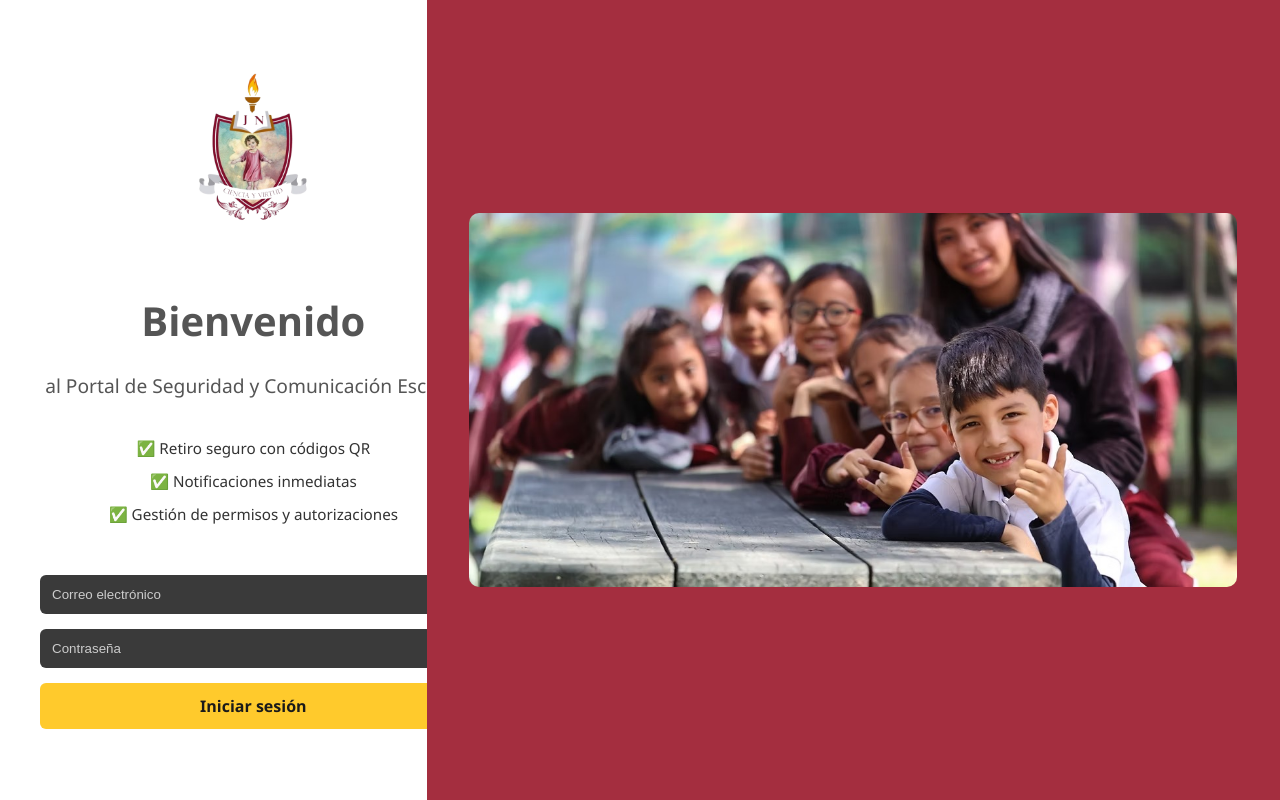
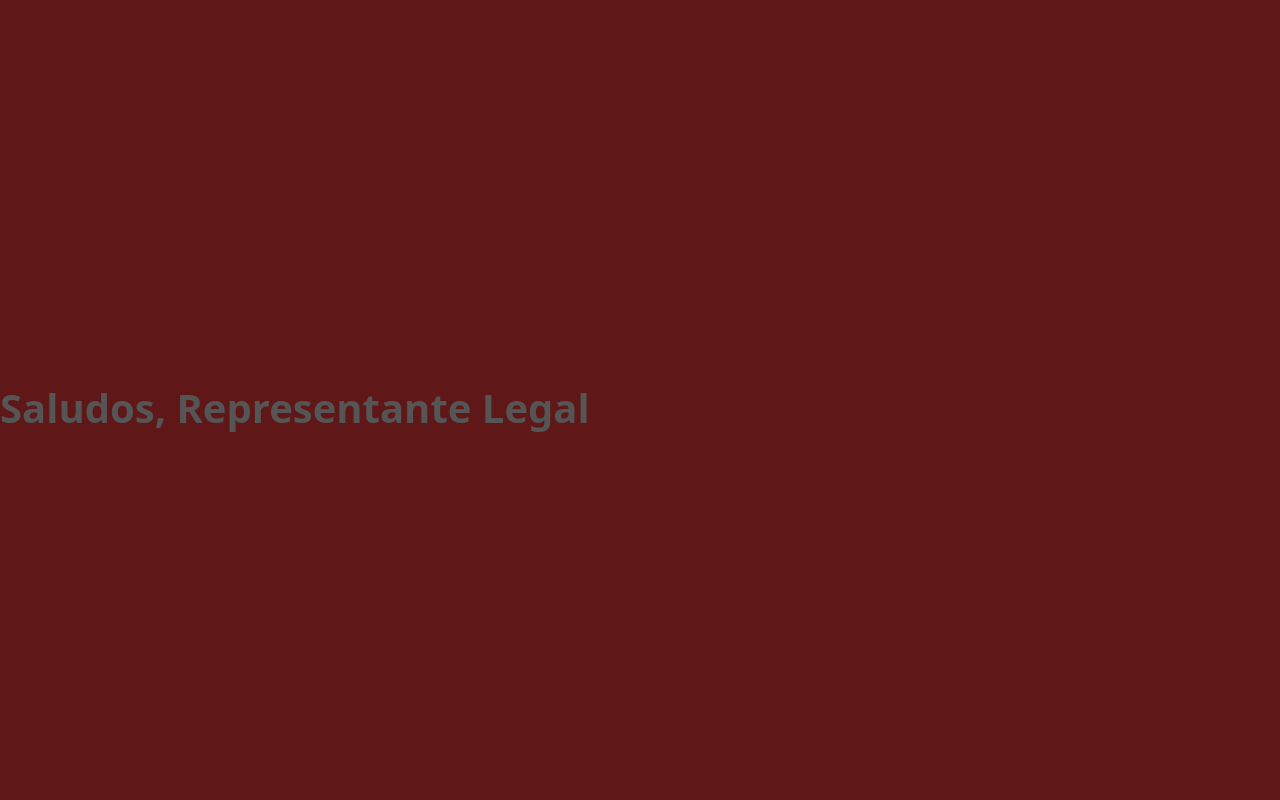
Before and after one commit to ArielU10/Proyecto-Tesis-FrontEnd, a React (Vite) app: page /padre in a window 1280 px wide. Built offline with nearby package versions, Linux system fonts and the light colour scheme.

Commit message:
Inicio del frontend con login, redirección y diseño

```diff
--- a/package.json
+++ b/package.json
@@ -10,8 +10,10 @@
     "preview": "vite preview"
   },
   "dependencies": {
+    "axios": "^1.9.0",
     "react": "^19.1.0",
-    "react-dom": "^19.1.0"
+    "react-dom": "^19.1.0",
+    "react-router-dom": "^7.6.1"
   },
   "devDependencies": {
     "@eslint/js": "^9.25.0",
--- a/src/App.jsx
+++ b/src/App.jsx
@@ -1,12 +1,21 @@
 import React from 'react';
-import Login from './pages/Login'; // Ajusta la ruta si está en una subcarpeta
-import './styles/pages/login.css'; // Estilo de login separado
+import { BrowserRouter, Routes, Route } from 'react-router-dom';
+
+import Login from './pages/Login';
+import AdminScreen from './pages/adminScreen';
+import ProfesorScreen from './pages/profesorScreen';
+import PadreScreen from './pages/padreScreen';
 
 function App() {
   return (
-    <div>
-      <Login />
-    </div>
+    <BrowserRouter>
+      <Routes>
+        <Route path="/" element={<Login />} />
+        <Route path="/admin" element={<AdminScreen />} />
+        <Route path="/profesor" element={<ProfesorScreen />} />
+        <Route path="/padre" element={<PadreScreen />} />
+      </Routes>
+    </BrowserRouter>
   );
 }
 
--- a/src/pages/Login.jsx
+++ b/src/pages/Login.jsx
@@ -1,4 +1,7 @@
 import React, { useState, useEffect } from 'react';
+import { useNavigate } from 'react-router-dom';
+import axios from 'axios';
+
 import '../styles/pages/login.css';
 import logo from '../assets/logoJN.png';
 
@@ -7,14 +10,12 @@ import img2 from '../assets/sliderLogin/img2.jpg';
 import img3 from '../assets/sliderLogin/img3.jpg';
 import img4 from '../assets/sliderLogin/img4.jpg';
 import img5 from '../assets/sliderLogin/img5.jpg';
-import img6 from '../assets/sliderLogin/img6.jpg';
-import img7 from '../assets/sliderLogin/img7.jpg';
-import img8 from '../assets/sliderLogin/img8.jpg';
-
 
 const images = [img1, img2, img3, img4, img5];
 
 const Login = () => {
+  const navigate = useNavigate();
+
   const [currentImage, setCurrentImage] = useState(0);
   const [email, setEmail] = useState('');
   const [password, setPassword] = useState('');
@@ -22,13 +23,29 @@ const Login = () => {
   useEffect(() => {
     const interval = setInterval(() => {
       setCurrentImage((prev) => (prev + 1) % images.length);
-    }, 4000); // cambia cada 4 segundos
+    }, 4000);
     return () => clearInterval(interval);
   }, []);
 
-  const handleSubmit = (e) => {
+  const handleSubmit = async (e) => {
     e.preventDefault();
-    console.log({ email, password });
+
+    try {
+      const response = await axios.post('http://localhost:3000/api/auth/login', {
+        user_name: email, // usamos "email" como identificador, mapeado a "user_name"
+        password
+      });
+
+      const { role } = response.data;
+
+      if (role === 'administrative') navigate('/admin');
+      else if (role === 'professor') navigate('/profesor');
+      else if (role === 'legalRepresentative') navigate('/padre');
+      else alert('Rol no reconocido');
+    } catch (err) {
+      alert('Credenciales inválidas o error del servidor');
+      console.error(err);
+    }
   };
 
   return (
@@ -44,8 +61,8 @@ const Login = () => {
         </ul>
         <form className="login-form" onSubmit={handleSubmit}>
           <input
-            type="email"
-            placeholder="Correo electrónico"
+            type="text"
+            placeholder="Nombre de Usuario"
             value={email}
             onChange={(e) => setEmail(e.target.value)}
             required
--- /dev/null
+++ b/src/pages/adminScreen.jsx
@@ -0,0 +1,3 @@
+export default function AdminScreen() {
+    return <h1>Bienvenida, Administrativa</h1>;
+  }
--- /dev/null
+++ b/src/pages/padreScreen.jsx
@@ -0,0 +1,3 @@
+export default function PadreScreen() {
+    return <h1>Saludos, Representante Legal</h1>;
+  }
--- /dev/null
+++ b/src/pages/profesorScreen.jsx
@@ -0,0 +1,3 @@
+export default function ProfesorScreen() {
+    return <h1>Hola, Profesor</h1>;
+  }
```
Also changed, not shown: 2 other files (tests, documents, lock files or other folders).
